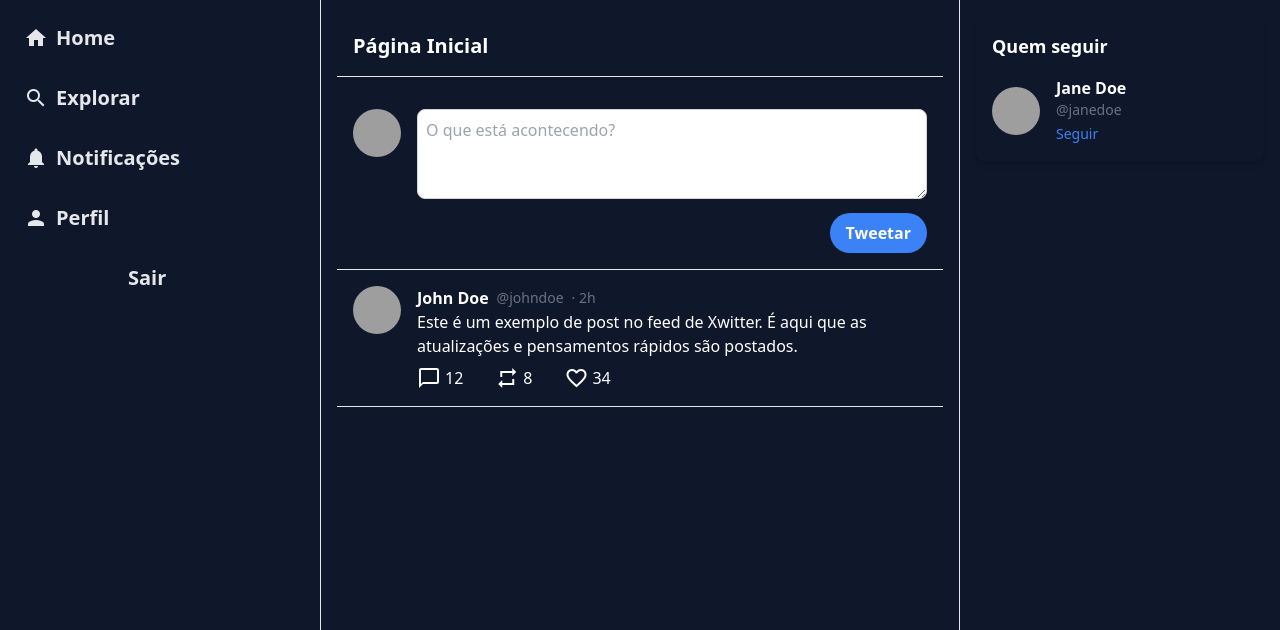
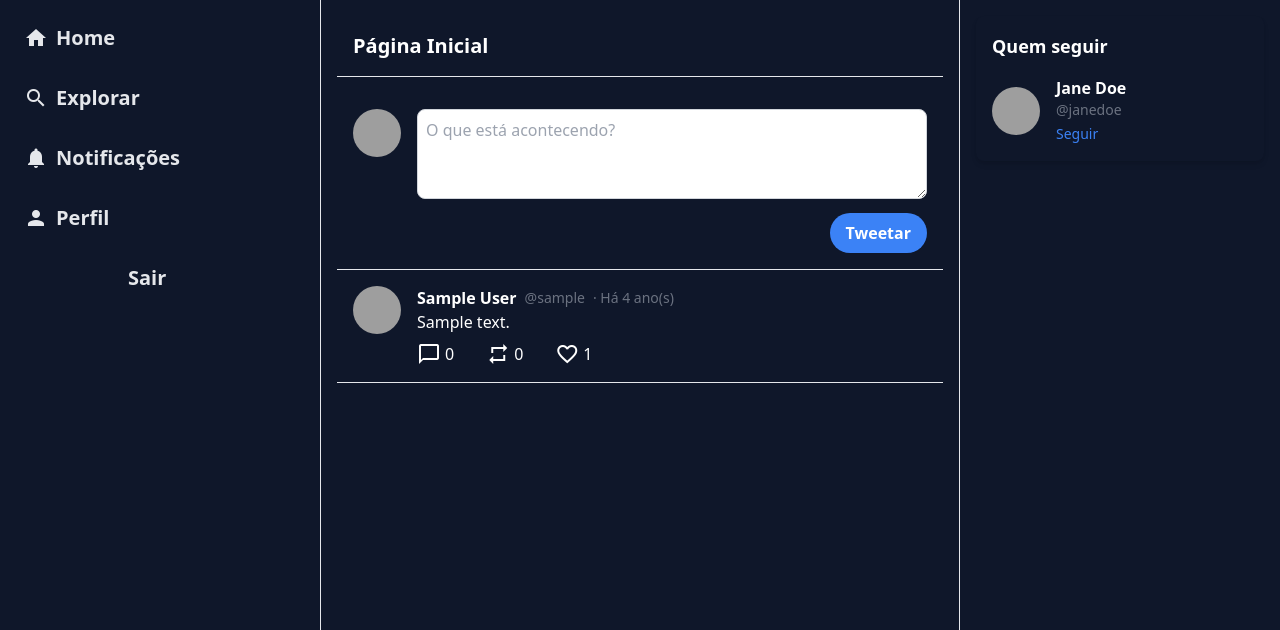
Before and after one commit to TheNeoCarvalho/site-xwitter, a PHP site: page /dash in a window 1280 px wide. Shown: the top 630 px of the page. Run offline with PHP 8.4, Linux system fonts and the light colour scheme; tables that the repository leaves empty or names only in its code hold one stand-in row (values such as "Sample post"); some libraries are stand-ins or nearby versions; grey boxes are pictures that could not be loaded.

Commit message:
feat: list tweets and likes

```diff
--- a/app/controllers/DashController.php
+++ b/app/controllers/DashController.php
@@ -4,32 +4,55 @@ namespace App\Controllers;
 
 use Core\Controller;
 use Core\Database;
+use Core\helpers;
 
 class DashController extends Controller
 {
 
     public function dash(){
 
-        $sql = "SELECT users.name, tweets.content FROM users INNER JOIN tweets ON users.id = tweets.id_user ORDER BY tweets.created_at DESC";
+        $sql = "SELECT
+                users.name,
+                users.username,
+                tweets.id,
+                tweets.content,
+                tweets.created_at,
+                COUNT(likes.id) AS like_count
+            FROM
+                tweets
+            INNER JOIN
+                users ON tweets.user_id = users.id
+            LEFT JOIN
+                likes ON tweets.id = likes.tweet_id
+            GROUP BY
+                tweets.id
+            ORDER BY
+                tweets.created_at DESC";
 
         $db = Database::connect();
 
         $stm = $db->prepare($sql);
-        $tweets = $stm->execute();
+        $stm->execute();
+
+        $tweets = $stm->fetchAll();
 
         $this->view("dash/index", ['tweets' => $tweets]);
     }
 
     public function tweet() {
         if($_SERVER['REQUEST_METHOD'] === "POST"){
+            session_start();
+
             $tweet = $_POST["tweet"];
+            $user_id = $_SESSION['user_id'];
+
 
             $db = Database::connect();
 
-            $stm = $db->prepare("INSERT INTO tweets (content, id_user) VALUES (:tweet, :id_user)");
+            $stm = $db->prepare("INSERT INTO tweets (content, user_id) VALUES (:tweet, :user_id)");
 
             $stm->bindParam(":tweet", $tweet);
-            $stm->bindParam(":id_user", $_SESSION['user_id']);
+            $stm->bindParam(":user_id", $user_id);
 
             $stm->execute();
 
@@ -38,7 +61,24 @@ class DashController extends Controller
 
     }
 
-    public function index() {
+    public function like() {
+        if($_SERVER['REQUEST_METHOD'] === "POST"){
+            session_start();
+
+            $tweet_id = intval($_POST["tweet_id"]);
+            $user_id = $_SESSION['user_id'];
+
+            $db = Database::connect();
+
+            $stm = $db->prepare("INSERT INTO likes (tweet_id, user_id) VALUES (:tweet_id, :user_id)");
+
+            $stm->bindParam(":tweet_id", $tweet_id);
+            $stm->bindParam(":user_id", $user_id);
+
+            $stm->execute();
+
+            $this->redirect("/dash");
+        }
 
     }
 
--- a/app/views/dash/index.php
+++ b/app/views/dash/index.php
@@ -46,7 +46,7 @@
                 <h2 class="text-white text-xl font-bold">Página Inicial</h2>
             </div>
             <div class="flex space-x-4 p-4 border-b">
-                <img src="/images/avatar.png" class="w-12 h-12 rounded-full" alt="User Avatar">
+                <img src="https://upload.wikimedia.org/wikipedia/commons/thumb/5/59/User-avatar.svg/120px-User-avatar.svg.png?20201213175635" class="w-12 h-12 rounded-full" alt="User Avatar">
                 <div class="flex-1">
                     <form action="/tweet" method="POST">
                     <textarea rows="3"
@@ -61,41 +61,51 @@
                     </div>
                 </div>
             </div>
+            <?php
+
+               foreach($tweets as $tweet){
+                echo '
                 <div class="p-4 border-b">
                     <div class="flex items-start space-x-4">
-                    <img src="/images/avatar.png" class="w-12 h-12 rounded-full" alt="User Avatar">
+                        <img src="https://upload.wikimedia.org/wikipedia/commons/thumb/5/59/User-avatar.svg/120px-User-avatar.svg.png?20201213175635" class="w-12 h-12 rounded-full" alt="User Avatar">
                         <div>
                             <div class="flex items-center space-x-2">
-                            <span class="text-white font-bold">John Doe</span>
-                            <span class="text-sm text-gray-500">@johndoe</span>
-                            <span class="text-sm text-gray-500">· 2h</span>
+                                <span class="text-white font-bold">'.ucfirst($tweet['name']).'</span>
+                                <span class="text-sm text-gray-500">@'.$tweet['username'].'</span>
+                                <span class="text-sm text-gray-500">· '.timeAgo($tweet['created_at']).'</span>
                             </div>
-                        <p class="text-white text-white-800">Este é um exemplo de post no feed de Xwitter. É aqui que as
-                            atualizações e pensamentos rápidos são postados.</p>
+                            <p class="text-white text-white-800">
+                                '.$tweet['content'].'
+                            </p>
                             <div class="flex space-x-8 mt-2 text-gray-500">
                                 <button class="text-white flex items-center space-x-1 hover:text-blue-500">
                                     <span class="material-icons">chat_bubble_outline</span>
-                                <span>12</span>
+                                    <span>0</span>
                                 </button>
                                 <button class="text-white flex items-center space-x-1 hover:text-green-500">
                                     <span class="material-icons">repeat</span>
-                                <span>8</span>
+                                    <span>0</span>
                                 </button>
-                            <button class="text-white flex items-center space-x-1 hover:text-red-500">
+                                <form action="/like" method="POST">
+                                <button type="submit" class="text-white flex items-center space-x-1 hover:text-red-500">
                                     <span class="material-icons">favorite_border</span>
-                                <span>34</span>
+                                    <span>'.$tweet['like_count'].'</span>
+                                    <input type="hidden" name="tweet_id" value="'.$tweet['id'].'">
                                 </button>
+                                </form>
                             </div>
                         </div>
                     </div>
-            </div>
+                </div>';
+               }
+            ?>
         </div>
         <div class="w-1/4 p-4 hidden lg:block">
             <div class="bg-slate-900 p-4 rounded-lg shadow-md">
                 <h3 class="text-white text-lg font-bold">Quem seguir</h3>
                 <div class="space-y-4 mt-4">
                     <div class="flex items-center space-x-4">
-                        <img src="/images/avatar.png" class="w-12 h-12 rounded-full" alt="User Avatar">
+                        <img src="https://icons.veryicon.com/png/o/miscellaneous/user-avatar/user-avatar-male-5.png" class="w-12 h-12 rounded-full" alt="User Avatar">
                         <div>
                             <p class="text-white font-bold">Jane Doe</p>
                             <p class="text-gray-500 text-sm text-gray-500">@janedoe</p>
--- a/composer.json
+++ b/composer.json
@@ -4,7 +4,10 @@
     "psr-4": {
       "App\\": "app/",
       "Core\\": "core/"
-    }
+    },
+    "files": [
+      "core/helpers.php"
+    ]
   },
   "authors": [
     {
--- a/core/Router.php
+++ b/core/Router.php
@@ -20,6 +20,10 @@ class Router
             case '/dash':
                 $controllerName = 'App\controllers\DashController';
                 $actionName = 'dash';
+                break;
+            case '/like':
+                $controllerName = 'App\controllers\DashController';
+                $actionName = 'like';
                 break;
             case '/register':
                 $controllerName = 'App\controllers\AuthController';
--- /dev/null
+++ b/core/helpers.php
@@ -0,0 +1,26 @@
+<?php
+
+function timeAgo($datetime, $full = false)
+{
+  $now = new DateTime();
+  $createdTime = new DateTime($datetime);
+  $interval = $now->diff($createdTime);
+
+  $units = [
+    'ano(s)' => $interval->y,
+    'mes(es)' => $interval->m,
+    'semana(s)' => floor($interval->d / 7),
+    'dia(s)' => $interval->d % 7,
+    'hora(s)' => $interval->h,
+    'minuto(s)' => $interval->i,
+    'segundo(s)' => $interval->s,
+  ];
+
+  foreach ($units as $unit => $value) {
+    if ($value) {
+      return "Há " . $value . " " . $unit . ($value > 1 ? '' : '');
+    }
+  }
+
+  return 'agora';
+}
```
Lines whose indentation alone changed are shown as unchanged.
